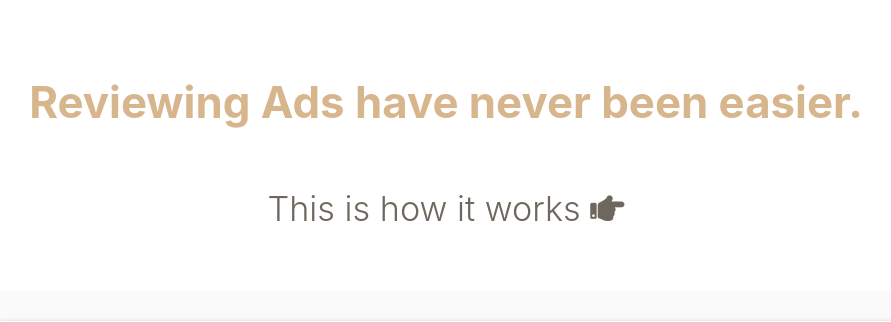
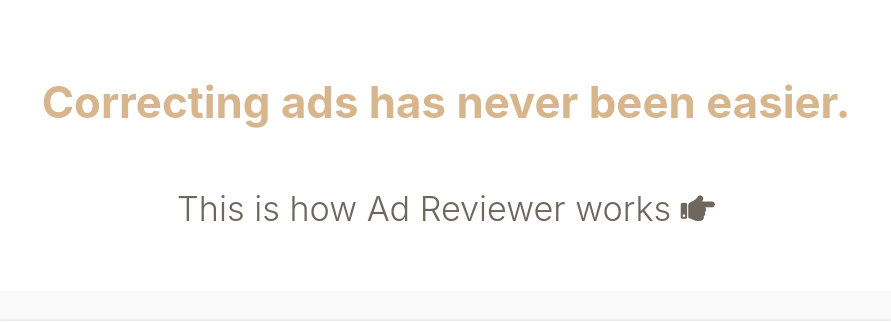
Before and after one commit to Carl-Henric/ms3, a Flask app: page / in a window 1280 px wide. Shown: the part 70-392 px from the top of the page, without its empty margins (194-1085 px from the left). Run offline with Flask 2, Linux system fonts and the light colour scheme; some libraries are stand-ins or nearby versions.

Commit message:
Updated heading on index.html

```diff
--- a/templates/index.html
+++ b/templates/index.html
@@ -2,8 +2,8 @@
 {% block content %}
 <!-- header content -->
 <div class="hero">
-    <h3 class="beige">Reviewing Ads have never been easier.</h3><br>
-    <h4 class="forrestgreen">This is how it works <a class="forrestgreen"><i class="fas fa-hand-point-right forrestgreen"></i></a>
+    <h3 class="beige">Correcting ads has never been easier.</h3><br>
+    <h4 class="forrestgreen">This is how Ad Reviewer works <a class="forrestgreen" href="{{ url_for('howto')}}"><i class="fas fa-hand-point-right forrestgreen"></i></a>
     </h4>
 </div>
 <!-- Two grid content -->
```
